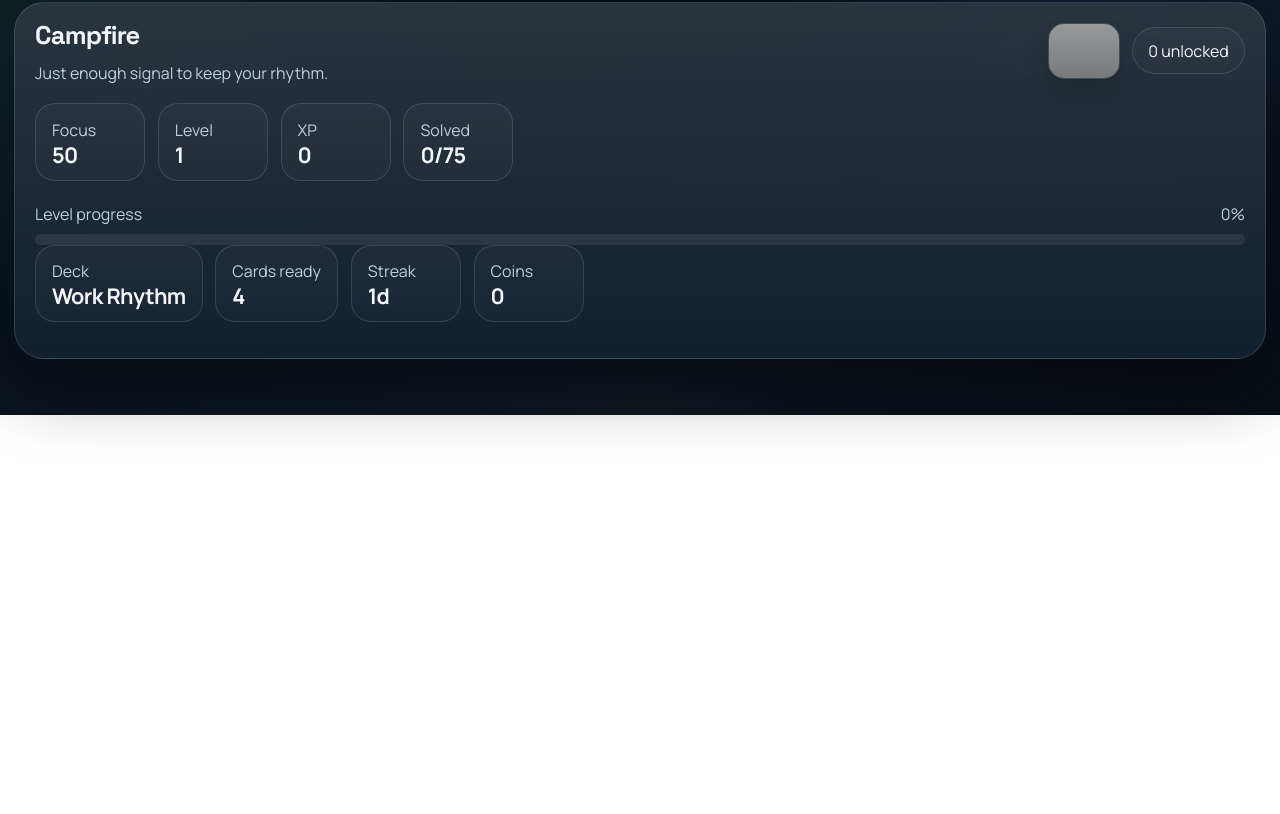
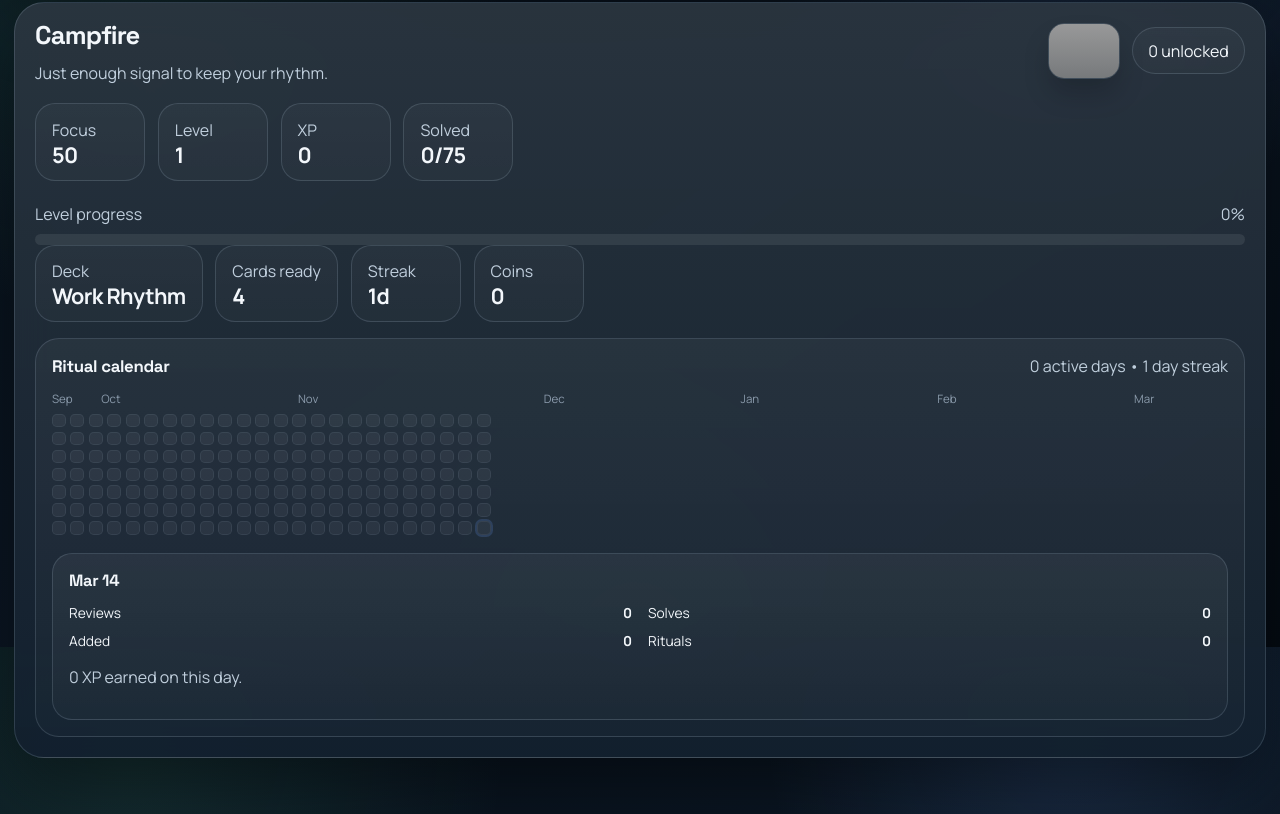
Before and after one commit to GauravJ3/work-tracker-srs, a React (Vite) app: page / in a window 1280 px wide. Shown: the part 1753-2567 px from the top of the page. Before the commit the page ends 2168 px from the top, so only its background shows below. Built offline with nearby package versions, Linux system fonts and the light colour scheme; grey boxes are pictures that could not be loaded.

Commit message:
feat: add ritual calendar heatmap

```diff
--- a/src/App.jsx
+++ b/src/App.jsx
@@ -296,6 +296,34 @@ function App() {
     };
   }
 
+  function recordDailyActivity(current, partial) {
+    const date = current.game.daily.date || dayKey(new Date());
+    const previous = current.game.history?.[date] || {
+      reviews: 0,
+      solves: 0,
+      added: 0,
+      rituals: 0,
+      xp: 0,
+    };
+    return {
+      ...current,
+      game: {
+        ...current.game,
+        history: {
+          ...(current.game.history || {}),
+          [date]: {
+            ...previous,
+            reviews: previous.reviews + (partial.reviews || 0),
+            solves: previous.solves + (partial.solves || 0),
+            added: previous.added + (partial.added || 0),
+            rituals: previous.rituals + (partial.rituals || 0),
+            xp: previous.xp + (partial.xp || 0),
+          },
+        },
+      },
+    };
+  }
+
   function launchSparkles(tone = "mint", amount = 10) {
     const burst = Array.from({ length: amount }, (_, index) => ({
       id: `${tone}-${Date.now()}-${index}`,
@@ -359,7 +387,7 @@ function App() {
 
   function awardXp(amount, reason, flare = "mint") {
     setState((current) => {
-      const next = structuredClone(current);
+      const next = structuredClone(recordDailyActivity(current, { xp: amount }));
       next.game.xp += amount;
       while (next.game.xp >= next.game.level * 120) {
         next.game.level += 1;
@@ -438,14 +466,15 @@ function App() {
         ...current,
         items: [item, ...current.items],
       };
+      const withHistory = recordDailyActivity(next, { added: 1 });
       if (selectedCustomDeck) {
-        next.decks = current.decks.map((deck) =>
+        withHistory.decks = current.decks.map((deck) =>
           deck.id === selectedCustomDeck.id && !deck.itemIds.includes(item.id)
             ? { ...deck, itemIds: [item.id, ...deck.itemIds] }
             : deck,
         );
       }
-      return next;
+      return withHistory;
     });
     setItemForm({ title: "", category: "" });
     awardXp(8, "Quick add", "pink");
@@ -458,7 +487,7 @@ function App() {
         item.id === itemId ? applySrsReview(item, quality) : item,
       );
       return ensureAchievementDraft(
-        ensureDailyState({
+        recordDailyActivity(ensureDailyState({
           ...current,
           items,
           game: {
@@ -469,7 +498,7 @@ function App() {
               reviews: current.game.daily.reviews + 1,
             },
           },
-        }),
+        }), { reviews: 1 }),
       );
     });
     playTone(quality >= 4 ? "resolve" : "soft");
@@ -706,7 +735,7 @@ function App() {
     setState((current) => {
       if (current.game.solvedBlind.includes(itemId)) return current;
       return ensureAchievementDraft(
-        ensureDailyState({
+        recordDailyActivity(ensureDailyState({
           ...current,
           game: {
             ...current.game,
@@ -717,7 +746,7 @@ function App() {
               solves: current.game.daily.solves + 1,
             },
           },
-        }),
+        }), { solves: 1 }),
       );
     });
     playTone("resolve");
@@ -743,6 +772,7 @@ function App() {
     if (candidateDeck.id !== deck?.id) {
       updateSettings({ activeDeckId: candidateDeck.id });
     }
+    setState((current) => recordDailyActivity(current, { rituals: 1 }));
     if (candidateDeck.kind === "custom") {
       setState((current) => ({
         ...current,
--- a/src/components/screens/SanctuaryScreen.jsx
+++ b/src/components/screens/SanctuaryScreen.jsx
@@ -2,6 +2,7 @@ import { Archive, Play } from "lucide-react";
 import Panel from "../layout/Panel";
 import MetricBadge from "../shared/MetricBadge";
 import EmptyState from "../shared/EmptyState";
+import RitualCalendar from "../shared/RitualCalendar";
 import { getSectionAsset } from "../shared/worldAssets";
 import { getDeckIcon, getScreenIcon } from "../shared/worldIcons";
 import TrainerCard from "../cards/TrainerCard";
@@ -136,6 +137,7 @@ function SanctuaryScreen({
           <MetricBadge label="Streak" value={`${state.game.streak}d`} />
           <MetricBadge label="Coins" value={state.game.coins} />
         </div>
+        <RitualCalendar history={state.game.history} streak={state.game.streak} />
       </Panel>
     </div>
   );
--- /dev/null
+++ b/src/components/shared/RitualCalendar.jsx
@@ -0,0 +1,110 @@
+import { useMemo, useState } from "react";
+import { formatDayLabel } from "../../lib/utils";
+
+function toKey(date) {
+  return date.toISOString().slice(0, 10);
+}
+
+function monthLabel(date) {
+  return date.toLocaleDateString(undefined, { month: "short" });
+}
+
+function intensityFor(entry) {
+  const score =
+    (entry?.reviews || 0) +
+    (entry?.solves || 0) * 2 +
+    (entry?.added || 0) +
+    (entry?.rituals || 0) * 2;
+  if (score <= 0) return 0;
+  if (score <= 2) return 1;
+  if (score <= 4) return 2;
+  if (score <= 7) return 3;
+  return 4;
+}
+
+function RitualCalendar({ history = {}, streak = 0 }) {
+  const days = useMemo(() => {
+    const today = new Date();
+    const start = new Date(today);
+    start.setDate(today.getDate() - 167);
+    return Array.from({ length: 168 }, (_, index) => {
+      const value = new Date(start);
+      value.setDate(start.getDate() + index);
+      return value;
+    });
+  }, []);
+
+  const defaultSelected = toKey(days[days.length - 1]);
+  const [selectedKey, setSelectedKey] = useState(defaultSelected);
+
+  const weeks = useMemo(() => {
+    const columns = [];
+    for (let index = 0; index < days.length; index += 7) {
+      columns.push(days.slice(index, index + 7));
+    }
+    return columns;
+  }, [days]);
+
+  const monthMarkers = useMemo(
+    () =>
+      weeks.map((week, index) => {
+        const first = week[0];
+        const previous = weeks[index - 1]?.[0];
+        const show = !previous || first.getMonth() !== previous.getMonth();
+        return { index, label: show ? monthLabel(first) : "" };
+      }),
+    [weeks],
+  );
+
+  const selectedEntry = history[selectedKey] || { reviews: 0, solves: 0, added: 0, rituals: 0, xp: 0 };
+  const ritualDays = Object.values(history).filter((entry) => intensityFor(entry) > 0).length;
+
+  return (
+    <div className="calendar-shell">
+      <div className="calendar-legend">
+        <strong>Ritual calendar</strong>
+        <span>{ritualDays} active days • {streak} day streak</span>
+      </div>
+      <div className="calendar-months" aria-hidden="true">
+        {monthMarkers.map((marker) => (
+          <span key={`${marker.index}-${marker.label}`}>{marker.label}</span>
+        ))}
+      </div>
+      <div className="calendar-scroll">
+        <div className="calendar-grid" role="grid" aria-label="Ritual activity calendar">
+          {weeks.map((week, weekIndex) => (
+            <div className="calendar-week" key={`week-${weekIndex}`}>
+              {week.map((date) => {
+                const key = toKey(date);
+                const entry = history[key];
+                const intensity = intensityFor(entry);
+                return (
+                  <button
+                    key={key}
+                    type="button"
+                    role="gridcell"
+                    className={`calendar-day level-${intensity} ${selectedKey === key ? "is-selected" : ""}`}
+                    aria-label={`${formatDayLabel(key)}: ${entry?.reviews || 0} reviews, ${entry?.solves || 0} solves`}
+                    onClick={() => setSelectedKey(key)}
+                  />
+                );
+              })}
+            </div>
+          ))}
+        </div>
+      </div>
+      <div className="calendar-detail">
+        <strong>{formatDayLabel(selectedKey)}</strong>
+        <div className="calendar-detail-grid">
+          <span>Reviews <b>{selectedEntry.reviews || 0}</b></span>
+          <span>Solves <b>{selectedEntry.solves || 0}</b></span>
+          <span>Added <b>{selectedEntry.added || 0}</b></span>
+          <span>Rituals <b>{selectedEntry.rituals || 0}</b></span>
+        </div>
+        <p>{selectedEntry.xp || 0} XP earned on this day.</p>
+      </div>
+    </div>
+  );
+}
+
+export default RitualCalendar;
--- a/src/lib/storage.js
+++ b/src/lib/storage.js
@@ -30,6 +30,7 @@ export const defaultState = {
     dailyDeck: [],
     unlocked: [],
     daily: { date: "", reviews: 0, solves: 0 },
+    history: {},
   },
 };
 
@@ -72,6 +73,10 @@ export function loadState() {
         ...defaultState.game,
         ...(parsed.game || {}),
         daily: { ...defaultState.game.daily, ...(parsed.game?.daily || {}) },
+        history:
+          parsed.game?.history && typeof parsed.game.history === "object" && !Array.isArray(parsed.game.history)
+            ? parsed.game.history
+            : {},
       },
       items: Array.isArray(parsed.items) ? parsed.items.map(hydrateItem) : [],
       reminders: Array.isArray(parsed.reminders) ? parsed.reminders : [],
--- a/src/lib/utils.js
+++ b/src/lib/utils.js
@@ -49,3 +49,12 @@ export function qualityLabel(quality) {
 export function createId(prefix = "item") {
   return `${prefix}-${Date.now()}-${Math.random().toString(36).slice(2, 8)}`;
 }
+
+export function formatDayLabel(value) {
+  const date = new Date(`${value}T00:00:00`);
+  if (Number.isNaN(date.getTime())) return value;
+  return date.toLocaleDateString(undefined, {
+    month: "short",
+    day: "numeric",
+  });
+}
--- a/src/styles.css
+++ b/src/styles.css
@@ -1167,6 +1167,138 @@ a {
     linear-gradient(180deg, #f2dfaa 0%, #f8f0d7 11%, #fff9ef 11.1%, #fffdfa 100%);
 }
 
+.calendar-shell {
+  margin-top: 1rem;
+  padding: 1rem;
+  border-radius: 24px;
+  border: 1px solid var(--border-default);
+  background: linear-gradient(180deg, rgba(255, 255, 255, 0.045), rgba(255, 255, 255, 0.02));
+}
+
+.calendar-legend {
+  display: flex;
+  justify-content: space-between;
+  gap: 0.8rem;
+  flex-wrap: wrap;
+  align-items: baseline;
+}
+
+.calendar-legend strong {
+  font-family: var(--font-display);
+  font-size: 1.05rem;
+  letter-spacing: -0.02em;
+}
+
+.calendar-legend span,
+.calendar-detail p {
+  color: var(--text-secondary);
+}
+
+.calendar-scroll {
+  overflow-x: auto;
+  padding: 0.4rem 0 0.2rem;
+  scrollbar-width: none;
+}
+
+.calendar-scroll::-webkit-scrollbar {
+  display: none;
+}
+
+.calendar-months {
+  display: grid;
+  grid-template-columns: repeat(24, minmax(0, 1fr));
+  gap: 0.28rem;
+  margin-top: 0.9rem;
+  min-width: 520px;
+}
+
+.calendar-months span {
+  font-size: var(--type-micro);
+  color: var(--text-tertiary);
+  min-height: 1rem;
+}
+
+.calendar-grid {
+  display: grid;
+  grid-auto-flow: column;
+  grid-auto-columns: max-content;
+  gap: 0.28rem;
+  min-width: 520px;
+}
+
+.calendar-week {
+  display: grid;
+  grid-template-rows: repeat(7, 1fr);
+  gap: 0.28rem;
+}
+
+.calendar-day {
+  width: 0.84rem;
+  height: 0.84rem;
+  border-radius: 0.3rem;
+  border: 1px solid rgba(190, 215, 237, 0.08);
+  background: rgba(255, 255, 255, 0.05);
+  cursor: pointer;
+  transition: transform var(--motion-fast), border-color var(--motion-fast), box-shadow var(--motion-fast), background var(--motion-fast);
+}
+
+.calendar-day:hover {
+  transform: translateY(-1px);
+  border-color: var(--border-strong);
+}
+
+.calendar-day.is-selected {
+  box-shadow: 0 0 0 2px rgba(111, 167, 255, 0.18);
+}
+
+.calendar-day.level-0 {
+  background: rgba(255, 255, 255, 0.05);
+}
+
+.calendar-day.level-1 {
+  background: color-mix(in srgb, var(--accent-gold) 42%, transparent);
+}
+
+.calendar-day.level-2 {
+  background: color-mix(in srgb, var(--accent-mint) 56%, transparent);
+}
+
+.calendar-day.level-3 {
+  background: color-mix(in srgb, var(--accent-blue) 62%, transparent);
+}
+
+.calendar-day.level-4 {
+  background: linear-gradient(135deg, var(--accent-gold), var(--accent-mint));
+}
+
+.calendar-detail {
+  margin-top: 0.95rem;
+  padding: 0.95rem 1rem;
+  border-radius: 20px;
+  border: 1px solid var(--border-default);
+  background: linear-gradient(180deg, rgba(255, 255, 255, 0.05), rgba(255, 255, 255, 0.024));
+}
+
+.calendar-detail strong {
+  font-family: var(--font-display);
+  font-size: 1.02rem;
+  letter-spacing: -0.02em;
+}
+
+.calendar-detail-grid {
+  display: grid;
+  grid-template-columns: repeat(2, minmax(0, 1fr));
+  gap: 0.55rem 1rem;
+  margin-top: 0.75rem;
+}
+
+.calendar-detail-grid span {
+  display: flex;
+  justify-content: space-between;
+  gap: 0.7rem;
+  font-size: var(--type-body-sm);
+}
+
 .quiet-card {
   border-radius: 22px;
   border: 1px solid var(--border-default);
@@ -1777,6 +1909,10 @@ label {
     width: 100%;
   }
 
+  .calendar-detail-grid {
+    grid-template-columns: 1fr;
+  }
+
   .builder-form,
   .stack-list {
     gap: 0.7rem;
```
